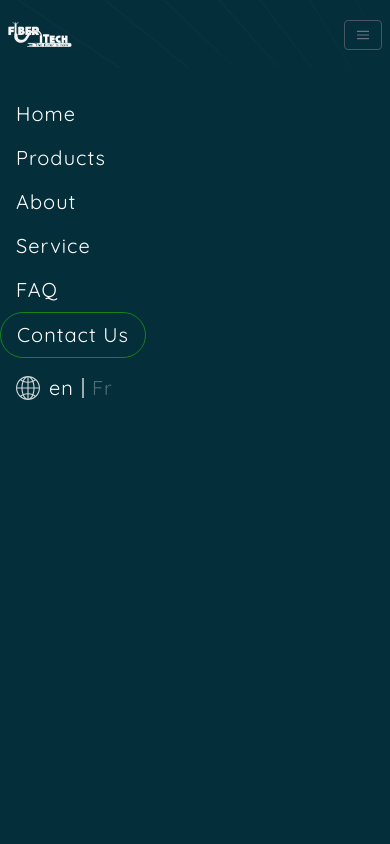
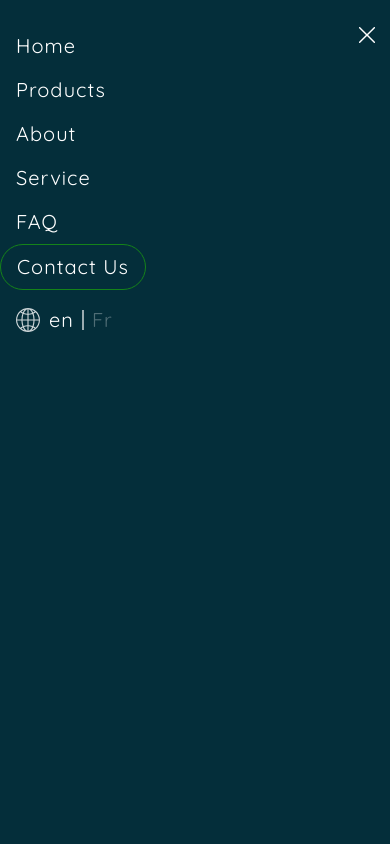
Before and after one commit to hkhatuwal/fiver-ecom-nextjs, a Next.js app: page / in a window 390 px wide. Both pictures are taken after a click on the button 363 px from the left and 35 px from the top of the page. Shown: the top 844 px of the page. Built offline with nearby package versions, Linux system fonts and the light colour scheme; a web font is replaced by a local one.

Commit message:
nav scroll

```diff
--- a/components/common/NavBarLight.js
+++ b/components/common/NavBarLight.js
@@ -5,6 +5,7 @@ import Image from "next/image";
 import GlobeIcon from "@/public/assets/images/globe.svg";
 import Logo from "@/public/assets/images/logo-black.png";
 import Link from "next/link";
+import {RxCross1} from "react-icons/rx";
 
 const NavbarLight = () => {
     const [isVisible,setIsVisible]=useState(false)
@@ -28,8 +29,9 @@ const NavbarLight = () => {
                 </button>
             </div>
 
-            <div className={`w-full flex-grow lg:flex lg:items-center lg:w-auto lg:bg-none  h-screen lg:h-auto  pt-6 lg:pt-0 ${isVisible?'bg-white absolute top-[8vh] left-0 z-50':'hidden'}`}
+            <div className={`w-full flex-grow lg:flex lg:items-center lg:w-auto lg:bg-none  h-screen lg:h-auto  pt-6 lg:pt-0 ${isVisible?'bg-white fixed top-0 left-0 z-50':'hidden'}`}
                  id="nav-content">
+                <RxCross1 onClick={()=>setIsVisible(false)} size={22} className={'text-right float-right text-green_dark mr-3 lg:hidden'}/>
 
                 <ul className="list-reset lg:flex justify-end flex-1 items-center text-xl tracking-wider">
                     <li className="mr-3">
--- a/components/common/Navbar.js
+++ b/components/common/Navbar.js
@@ -3,6 +3,8 @@ import React, {useState} from 'react';
 import Image from "next/image";
 import GlobeIcon from "@/public/assets/images/globe.svg";
 import Link from "next/link";
+import {BiCross} from "react-icons/bi";
+import {RxCross1} from "react-icons/rx";
 
 const Navbar = () => {
     const [isVisible,setIsVisible]=useState(false)
@@ -26,8 +28,10 @@ const Navbar = () => {
                 </button>
             </div>
 
-                <div className={`w-full flex-grow lg:flex lg:items-center xl:w-auto lg:bg-none  h-screen xl:h-auto  pt-6 lg:pt-0  ${isVisible?'bg-green_dark absolute top-[8vh] left-0 z-50':'hidden'}`}
+                <div className={`w-full flex-grow lg:flex lg:items-center xl:w-auto lg:bg-none  h-screen xl:h-auto  pt-6 lg:pt-0  ${isVisible?'bg-green_dark fixed top-0 left-0 z-50':'hidden'}`}
                  id="nav-content">
+
+                    <RxCross1 onClick={()=>setIsVisible(false)} size={22} className={'text-right float-right text-white mr-3 lg:hidden'}/>
                 <ul className="list-reset lg:flex justify-end flex-1 items-center text-xl tracking-wider">
                     <li className="mr-3">
                         <Link className="inline-block py-2 px-4 text-white no-underline " href="#">Home</Link>
```
